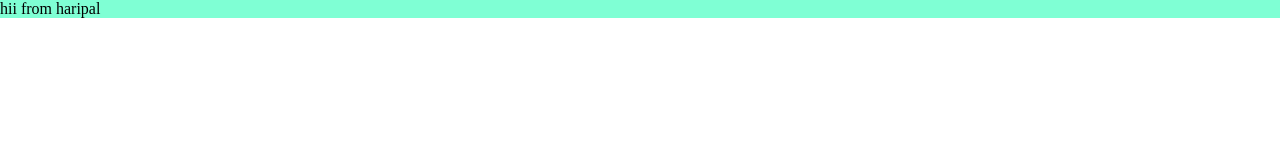
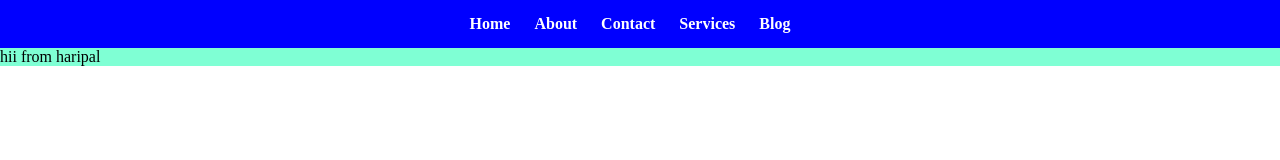
Before and after one commit to Pradeep-kumar-py/demo-git, a plain HTML site: page index.html in a window 1280 px wide. Drawn offline with Linux system fonts and the light colour scheme.

Commit message:
add navigation bar and styles to index.html and style.css

```diff
--- a/index.html
+++ b/index.html
@@ -7,6 +7,15 @@
     <link rel="stylesheet" href="./style.css">
 </head>
 <body>
+    <nav>
+        <ul>
+            <li><a href="#">Home</a></li>
+            <li><a href="#">About</a></li>
+            <li><a href="#">Contact</a></li>
+            <li><a href="#">Services</a></li>
+            <li><a href="#">Blog</a></li>
+        </ul>
+    </nav>
     <div class="div1" >hii from haripal</div>
 </body>
 </html>
--- a/style.css
+++ b/style.css
@@ -6,3 +6,27 @@
 .div1{
     background-color: aquamarine;
 }
+nav {
+    background-color: blue;
+    color: white;
+    padding: 15px;
+    text-align: center;
+}
+nav ul {
+    list-style-type: none;
+    margin: 0;
+    padding: 0;
+    overflow: hidden;
+}
+nav ul li {
+    display: inline;
+    margin-right: 20px;
+}
+nav ul li a {
+    color: white;
+    text-decoration: none;
+    font-weight: bold;
+}
+nav ul li a:hover {
+    text-decoration: underline;
+}
```
